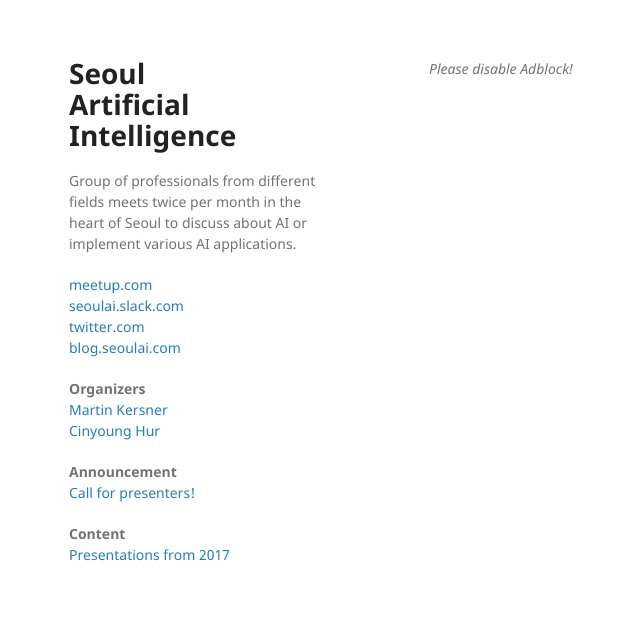
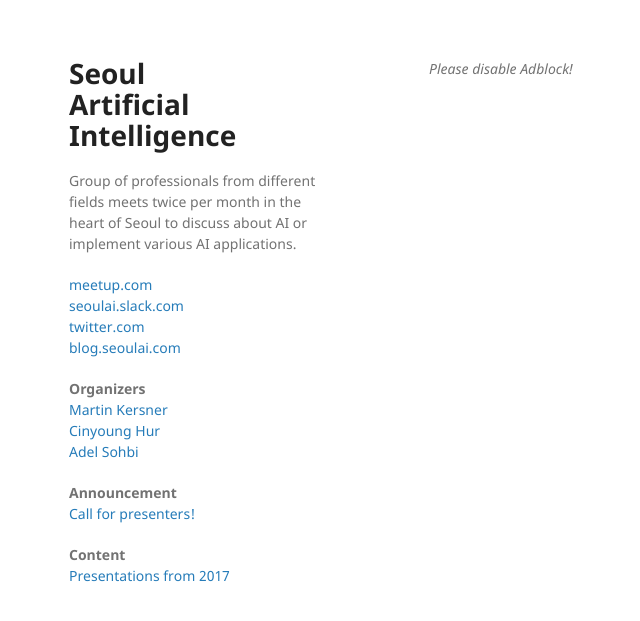
Before and after one commit to martinkersner/seoul-artificial-intelligence-meetup, a Jekyll site: the page built from docs/coinhive.md, in a window 1280 px wide. Shown: the top 621 px of the page, without its empty margins (141-781 px from the left). Built offline with Jekyll 4.4.1, drawn with Linux system fonts in a browser that asks for light colours.

Commit message:
Adel became organizer

```diff
--- a/docs/_layouts/blog.html
+++ b/docs/_layouts/blog.html
@@ -42,7 +42,8 @@
         <p>
           <b>Organizers</b></br>
           <a href="{{ site.url }}/members/martin">Martin Kersner</a></br>
-          <a href="{{ site.url }}/members/cinyoung">Cinyoung Hur</a>
+          <a href="{{ site.url }}/members/cinyoung">Cinyoung Hur</a></br>
+          <a href="{{ site.url }}/members/adel">Adel Sohbi</a>
         </p>
 
         <p>
--- a/docs/_layouts/default.html
+++ b/docs/_layouts/default.html
@@ -42,7 +42,8 @@
         <p>
           <b>Organizers</b></br>
           <a href="{{ site.url }}/members/martin">Martin Kersner</a></br>
-          <a href="{{ site.url }}/members/cinyoung">Cinyoung Hur</a>
+          <a href="{{ site.url }}/members/cinyoung">Cinyoung Hur</a></br>
+          <a href="{{ site.url }}/members/adel">Adel Sohbi</a>
         </p>
 
         <p>
```
